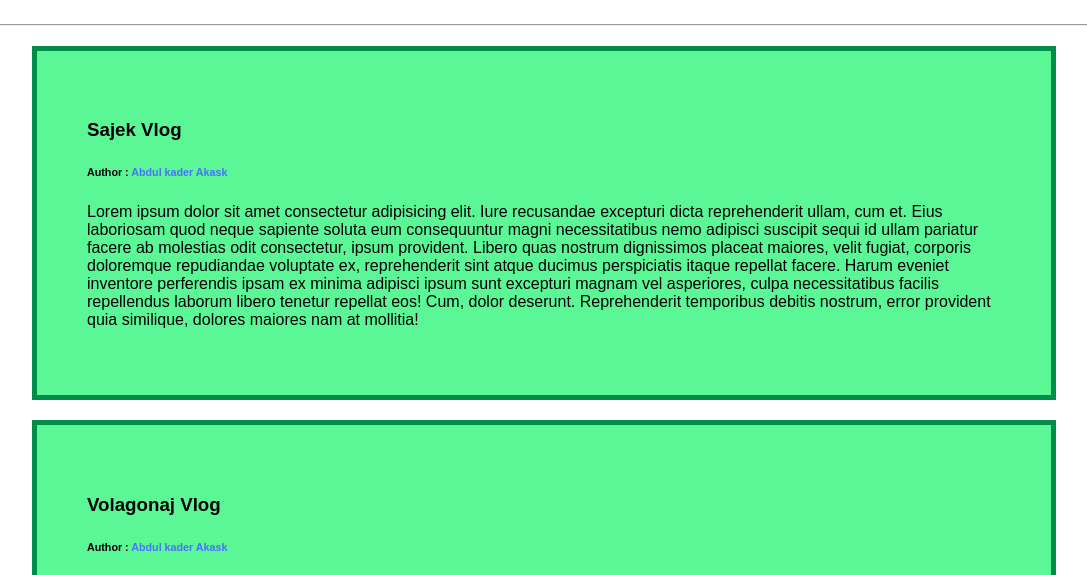
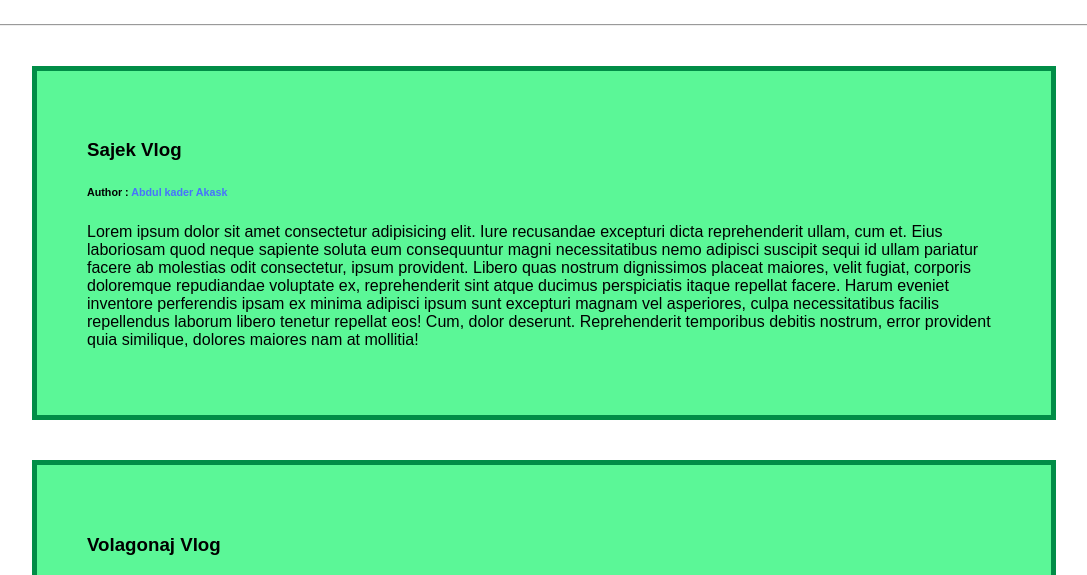
Before and after one commit to Md-Abdul-Kadir/My-Vlog, a plain HTML site: page index.html in a window 1280 px wide. Shown: the part 145-720 px from the top of the page, without its empty margins (96-1183 px from the left). Drawn offline with Linux system fonts and the light colour scheme.

```diff
--- a/style.css
+++ b/style.css
@@ -9,7 +9,7 @@
 }
 .dibba{
     padding: 50px;
-    margin: 20px 120px 20px ;
+    margin: 40px 120px 40px ;
     border: 5px solid rgb(1, 141, 71);
      font-family: sans-serif;
      background-color: rgb(91, 247, 151);
```
